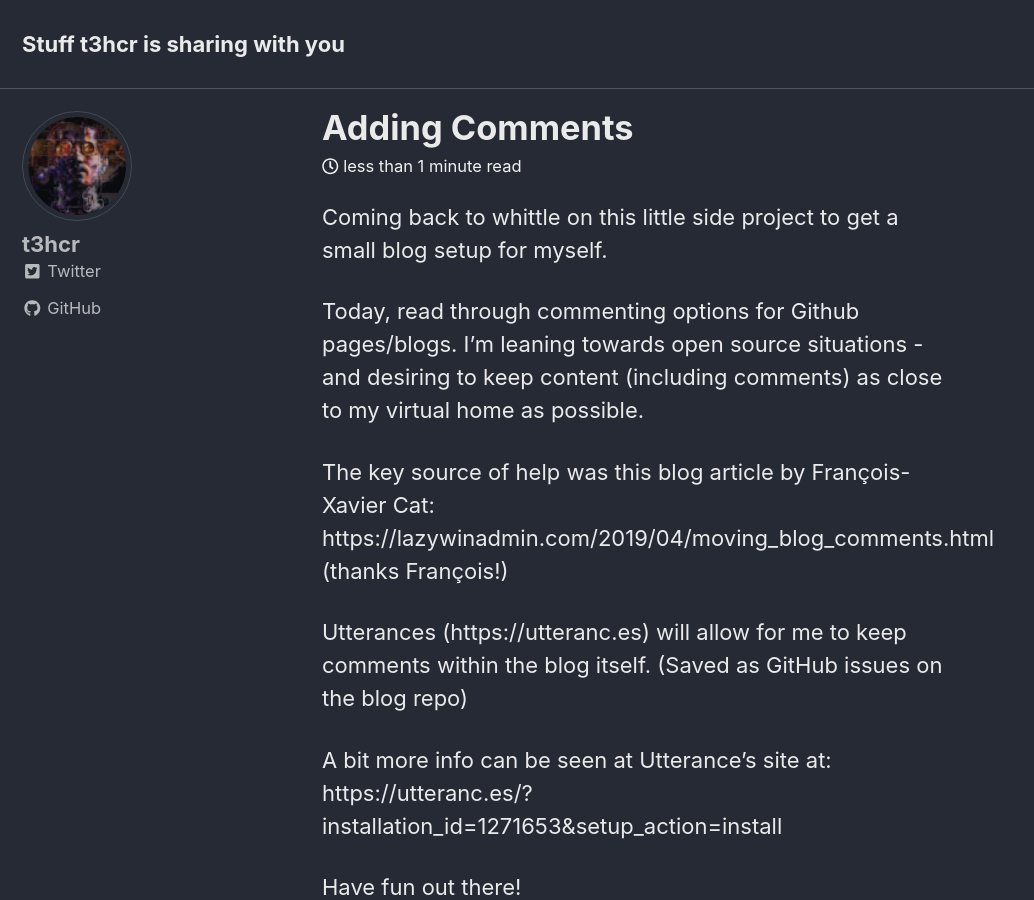
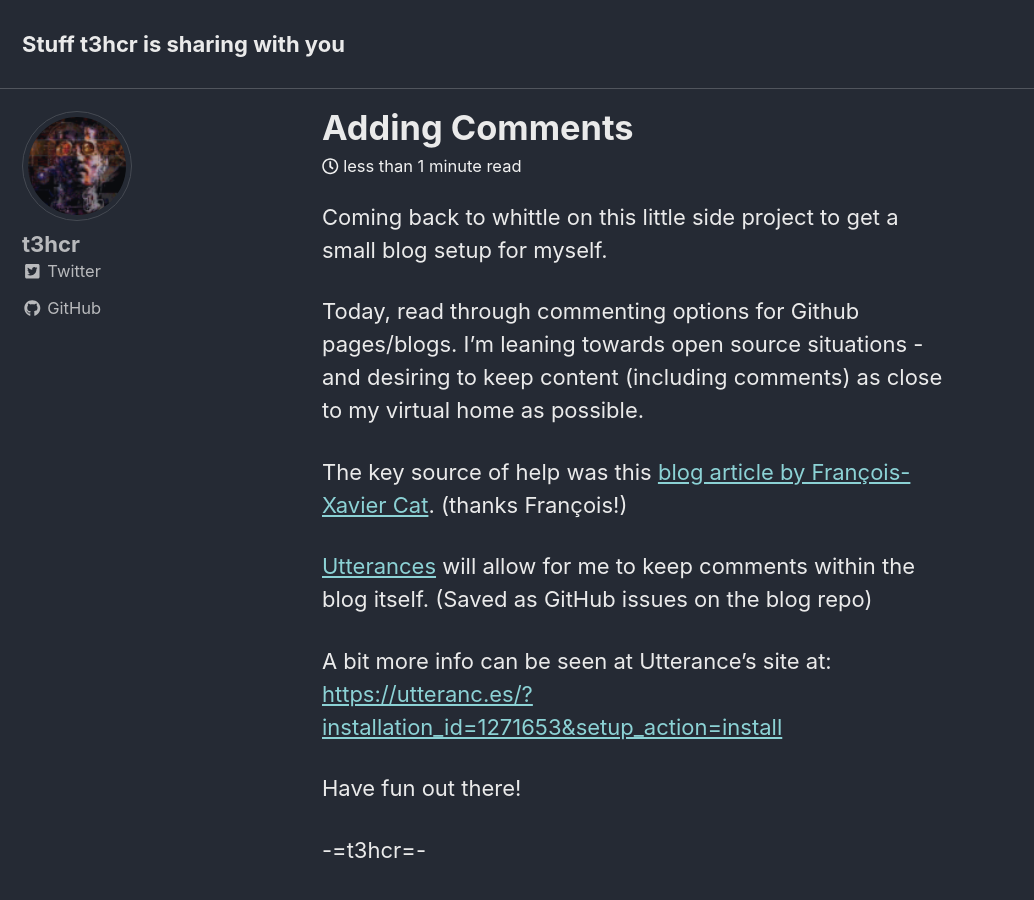
Before and after one commit to t3hcr/t3hcr.github.io, a Jekyll site: the page built from _posts/2019-07-13-adding-comments.md, in a window 1280 px wide and 900 px high. Shown: the whole window, without its empty margins (0-1034 px from the left). Built offline with Jekyll 4.4.1, drawn with Linux system fonts in a browser that asks for light colours; cached includes are drawn as plain includes; nearby versions of some CDN libraries.

Commit message:
fix links

```diff
--- a/_posts/2019-07-13-adding-comments.md
+++ b/_posts/2019-07-13-adding-comments.md
@@ -2,11 +2,11 @@ Coming back to whittle on this little side project to get a small blog setup for
 
 Today, read through commenting options for Github pages/blogs.  I'm leaning towards open source situations - and desiring to keep content (including comments) as close to my virtual home as possible.
 
-The key source of help was this blog article by François-Xavier Cat: https://lazywinadmin.com/2019/04/moving_blog_comments.html (thanks François!)
+The key source of help was this [blog article by François-Xavier Cat](https://lazywinadmin.com/2019/04/moving_blog_comments.html). (thanks François!)
 
-Utterances (https://utteranc.es) will allow for me to keep comments within the blog itself. (Saved as GitHub issues on the blog repo)
+[Utterances](https://utteranc.es) will allow for me to keep comments within the blog itself. (Saved as GitHub issues on the blog repo)
 
-A bit more info can be seen at Utterance's site at: https://utteranc.es/?installation_id=1271653&setup_action=install
+A bit more info can be seen at Utterance's site at: <https://utteranc.es/?installation_id=1271653&setup_action=install>
 
 Have fun out there!
 
```
